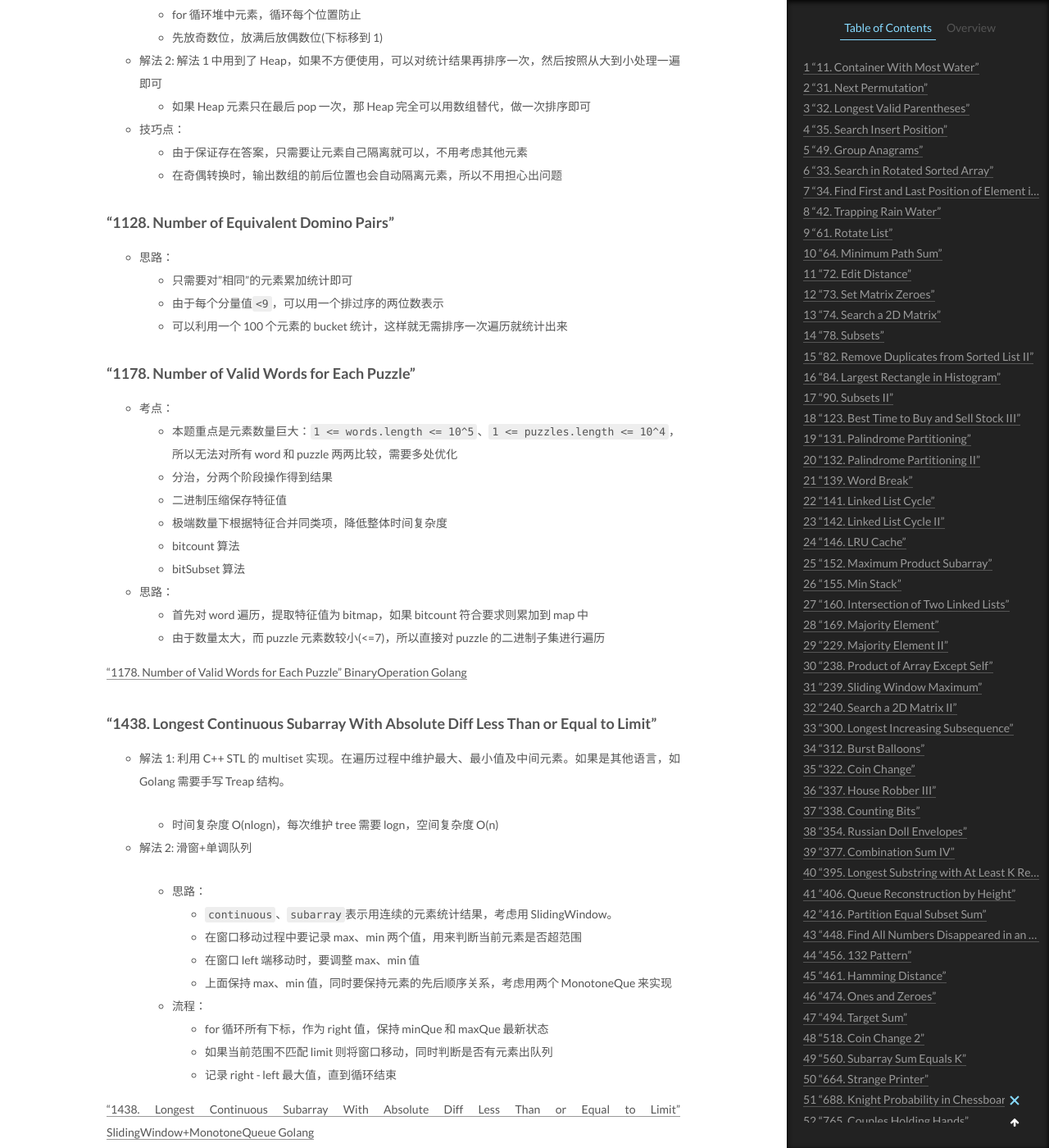
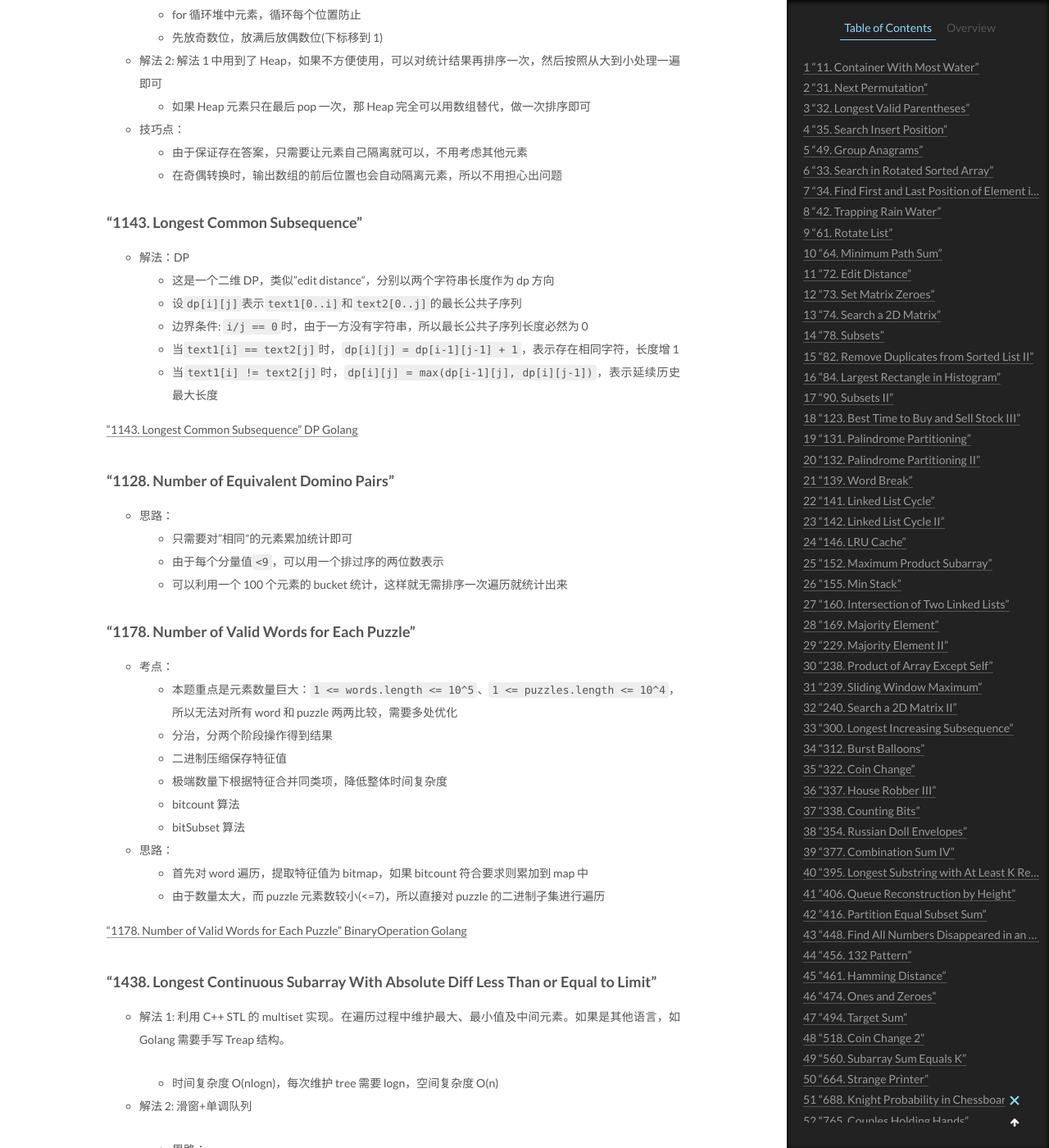
Before and after one commit to CodeHunter2006/CodeHunter2006.github.io, a Jekyll site: the page built from _posts/2020-12-27-LeetCode_Question_Category.md, in a window 1280 px wide and 1400 px high, scrolled down 18424 px. Shown: the whole window at 82% size. Built offline with Jekyll 4.4.1, drawn with Linux system fonts in a browser that asks for light colours; formulas are drawn with MathJax 3.

Commit message:
[doc]: add contents.

```diff
--- a/_posts/2020-12-27-LeetCode_Question_Category.md
+++ b/_posts/2020-12-27-LeetCode_Question_Category.md
@@ -680,6 +680,17 @@ tags: Algorithm Leetcode
   - 由于保证存在答案，只需要让元素自己隔离就可以，不用考虑其他元素
   - 在奇偶转换时，输出数组的前后位置也会自动隔离元素，所以不用担心出问题
 
+### "1143. Longest Common Subsequence"
+
+- 解法：DP
+  - 这是一个二维 DP，类似"edit distance"，分别以两个字符串长度作为 dp 方向
+  - 设`dp[i][j]`表示`text1[0..i]`和`text2[0..j]`的最长公共子序列
+  - 边界条件: `i/j == 0`时，由于一方没有字符串，所以最长公共子序列长度必然为 0
+  - 当`text1[i] == text2[j]`时，`dp[i][j] = dp[i-1][j-1] + 1`，表示存在相同字符，长度增 1
+  - 当`text1[i] != text2[j]`时，`dp[i][j] = max(dp[i-1][j], dp[i][j-1])`，表示延续历史最大长度
+
+["1143. Longest Common Subsequence" DP Golang]()
+
 ### "1128. Number of Equivalent Domino Pairs"
 
 - 思路：
```
Also changed, not shown: _posts/2018-09-02-Linux_Shell_Command.md (+2 -5 lines), _posts/2021-01-02-Algorithm_DynamicPlanning.md (+36 -14 lines).
